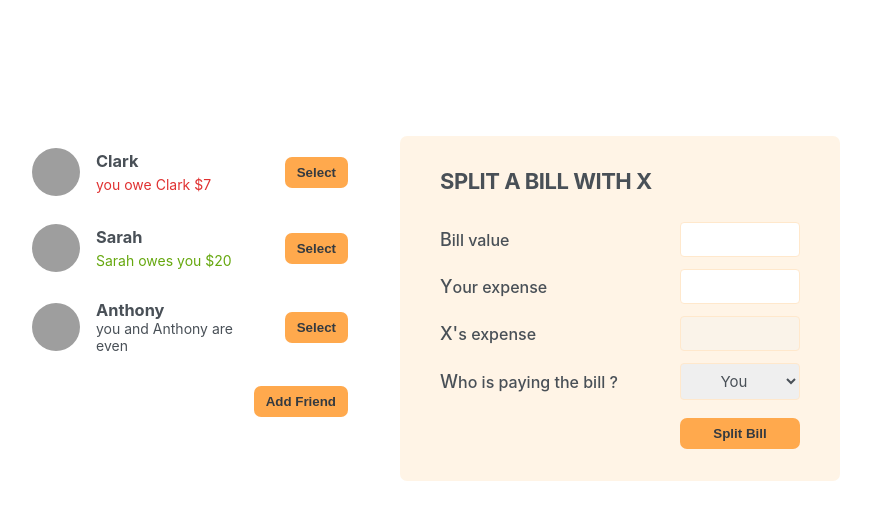
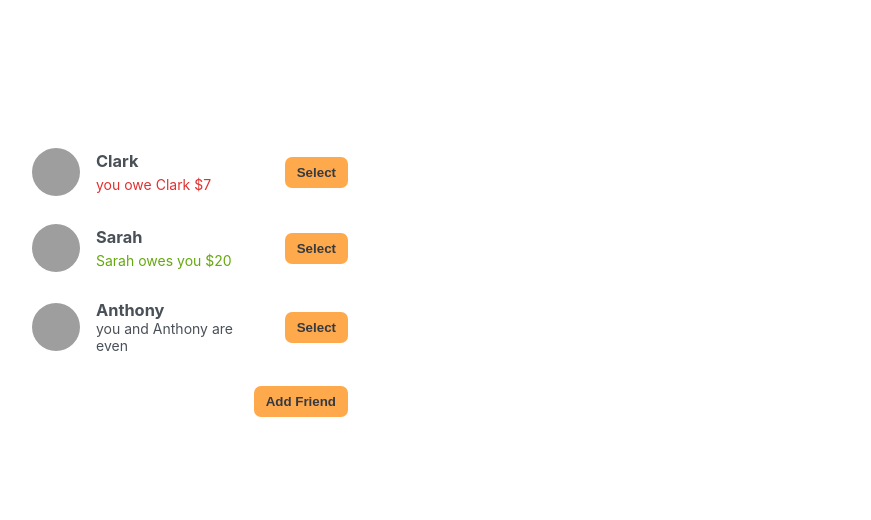
Before and after one commit to nitin-devatraj/split-pal, a React (Create React App) app: page / in a window 1280 px wide. Shown: the top 520 px of the page, without its empty margins (210-1081 px from the left). Built offline with nearby package versions, Linux system fonts and the light colour scheme; grey boxes are pictures that could not be loaded.

Commit message:
complete FormSplitBill component

```diff
--- a/src/App.js
+++ b/src/App.js
@@ -28,6 +28,7 @@
 export default function App() {
   const [showAddFriend, setShowAddFriend] = useState(false);
   const [friends, setFriends] = useState(initialFriends);
+  const [selectedFriend, setSelectedFriend] = useState(null);
 
   function handleShowAddFriend() {
     setShowAddFriend((show) => !show);
@@ -38,16 +39,42 @@
     setShowAddFriend(false);
   }
 
+  function handleSelection(friend) {
+    setSelectedFriend((cur) => (cur?.id === friend.id ? null : friend));
+    setShowAddFriend(false);
+  }
+
+  function handleSplitBill(value) {
+    console.log(value);
+
+    setFriends((friends) =>
+      friends.map((friend) =>
+        friend.id === selectedFriend.id
+          ? { ...friend, balance: friend.balance + value }
+          : friend
+      )
+    );
+  }
+
   return (
     <div className="app">
       <div className="sidebar">
-        <FriendsList friends={friends} />
+        <FriendsList
+          friends={friends}
+          selectedFriend={selectedFriend}
+          onSelection={handleSelection}
+        />
         {showAddFriend && <FormAddFriend onAddFriend={handleAddFriend} />}
         <Button onClick={handleShowAddFriend}>
           {showAddFriend ? "Close" : "Add Friend"}
         </Button>
       </div>
-      <FormSplitBill />
+      {selectedFriend && (
+        <FormSplitBill
+          selectedFriend={selectedFriend}
+          onSplitBill={handleSplitBill}
+        />
+      )}
     </div>
   );
 }
--- a/src/components/Friend.js
+++ b/src/components/Friend.js
@@ -1,22 +1,30 @@
 import Button from "./Button";
 
-export default function Friend({ friend }) {
+export default function Friend({ friend, selectedFriend, onSelection }) {
+  const isSelected = friend.id === selectedFriend?.id;
+
   return (
-    <li>
+    <li className={isSelected ? "selected" : ""}>
       <img src={friend.image} alt={friend.name} />
       <h3>{friend.name}</h3>
+
       {friend.balance < 0 && (
         <p className="red">
           you owe {friend.name} ${Math.abs(friend.balance)}
         </p>
       )}
+
       {friend.balance > 0 && (
         <p className="green">
           {friend.name} owes you ${Math.abs(friend.balance)}
         </p>
       )}
+
       {friend.balance === 0 && <p>you and {friend.name} are even</p>}
-      <Button>Select</Button>
+
+      <Button onClick={() => onSelection(friend)}>
+        {isSelected ? "Close" : " Select"}
+      </Button>
     </li>
   );
 }
--- a/src/components/FriendsList.js
+++ b/src/components/FriendsList.js
@@ -1,10 +1,15 @@
 import Friend from "./Friend";
 
-export default function FriendsList({ friends }) {
+export default function FriendsList({ friends, selectedFriend, onSelection }) {
   return (
     <ul>
       {friends.map((friend) => (
-        <Friend friend={friend} key={friend.id} />
+        <Friend
+          friend={friend}
+          selectedFriend={selectedFriend}
+          onSelection={onSelection}
+          key={friend.id}
+        />
       ))}
     </ul>
   );
--- a/src/components/FromSplitBill.js
+++ b/src/components/FromSplitBill.js
@@ -1,23 +1,48 @@
+import { useState } from "react";
 import Button from "./Button";
 
-export default function FormSplitBill() {
+export default function FormSplitBill({ selectedFriend, onSplitBill }) {
+  const [bill, setBill] = useState("");
+  const [paidByUser, setPaidByUser] = useState("");
+  const paidByFriend = bill ? bill - paidByUser : "";
+  const [whoIsPaying, setWhoIsPaying] = useState("user");
+
+  function handleSubmit(e) {
+    e.preventDefault();
+    if (!bill || !paidByUser) return;
+    onSplitBill(whoIsPaying === "user" ? paidByFriend : -paidByUser);
+  }
+
   return (
-    <form className="form-split-bill">
-      <h2>SPLIT A BILL WITH X</h2>
+    <form className="form-split-bill" onSubmit={handleSubmit}>
+      <h2>SPLIT A BILL WITH {selectedFriend.name}</h2>
 
       <label>Bill value</label>
-      <input type="text" />
+      <input
+        type="text"
+        value={bill}
+        onChange={(e) => setBill(+e.target.value)}
+      />
 
       <label>Your expense</label>
-      <input type="text" />
+      <input
+        type="text"
+        value={paidByUser}
+        onChange={(e) =>
+          +e.target.value > bill ? paidByUser : setPaidByUser(+e.target.value)
+        }
+      />
 
-      <label>X's expense</label>
-      <input type="text" disabled />
+      <label>{selectedFriend.name}'s expense</label>
+      <input type="text" disabled value={paidByFriend} />
 
       <label>Who is paying the bill ?</label>
-      <select>
+      <select
+        value={whoIsPaying}
+        onChange={(e) => setWhoIsPaying(e.target.value)}
+      >
         <option value="user">You</option>
-        <option value="friend">X</option>
+        <option value="friend">{selectedFriend.name}</option>
       </select>
 
       <Button>Split Bill</Button>
```
